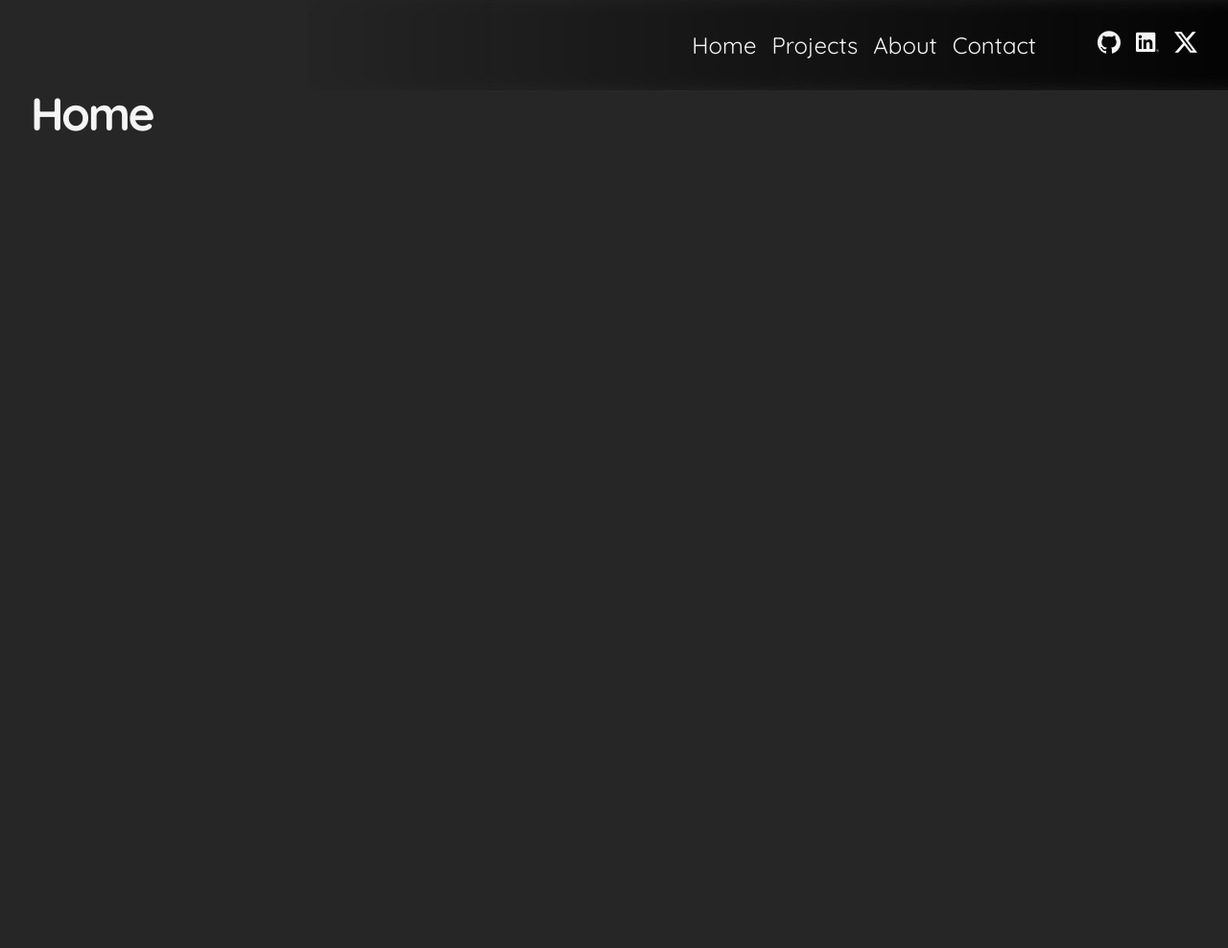
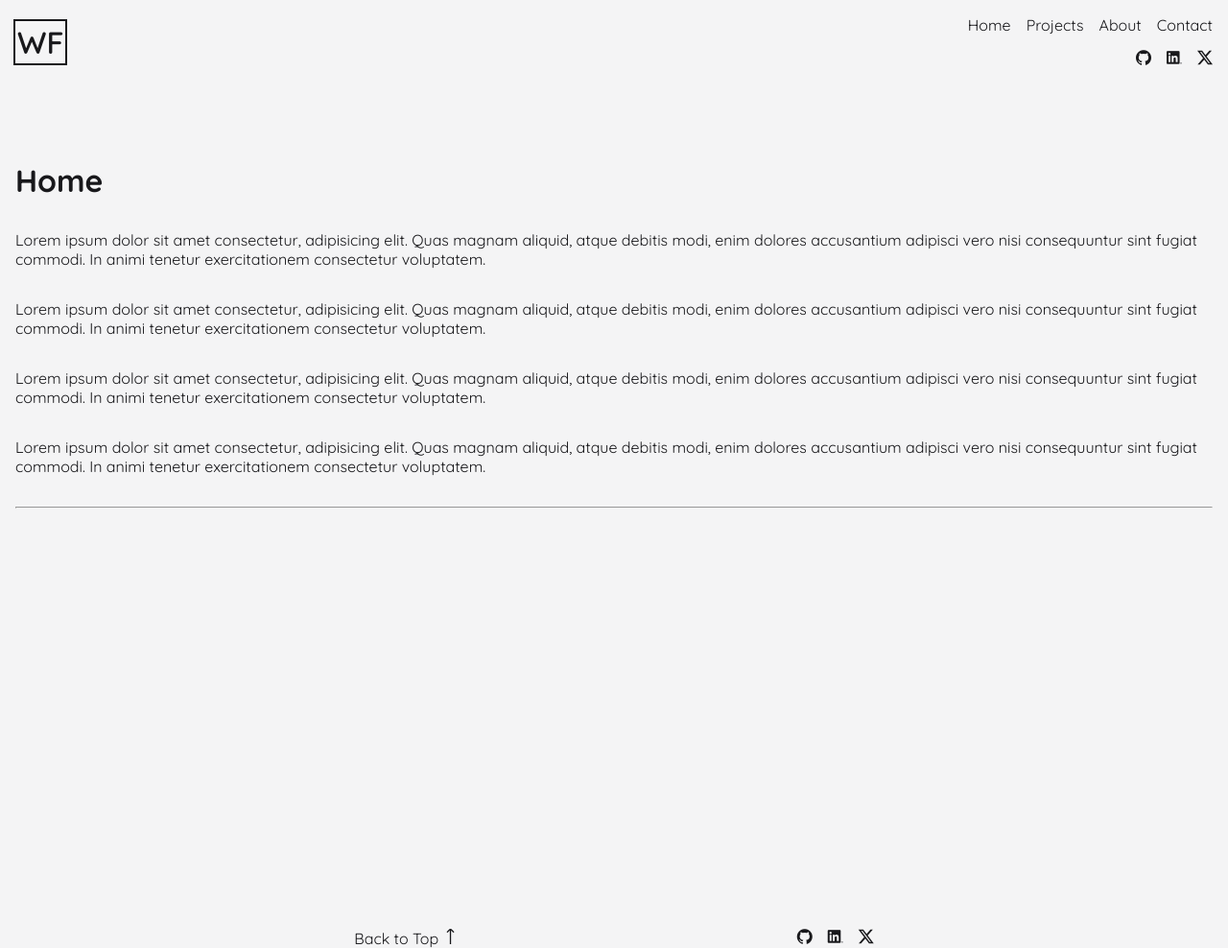
Before and after one commit to FurrerW/vanilla-portfolio, a plain HTML site: page index.html in a window 1280 px wide. Shown: the whole page at 96% size. Before the commit the page ends 800 px from the top, so only its background shows below. Drawn offline with nearby package versions, Linux system fonts and the light colour scheme.

Commit message:
Many changes, much CSS
Top nav and bottom nav are 90% taken care of. Added some colors so it
wasn't just a #fff background.

```diff
--- a/css/style.css
+++ b/css/style.css
@@ -1,57 +1,29 @@
 @import url("https://cdn-uicons.flaticon.com/3.0.0/uicons-brands/css/uicons-brands.css");
+@import url("https://cdn-uicons.flaticon.com/3.0.0/uicons-regular-straight/css/uicons-regular-straight.css");
 @import url("https://fonts.googleapis.com/css2?family=Quicksand:wght@300..700&display=swap");
 
+:root {
     * {
-    border: none;
         box-sizing: border-box;
-    font-family: Quicksand, Arial, sans-serif;
-    list-style: none;
         margin: 0;
-    outline: none;
+        min-width: 0;
         padding: 0;
-    text-decoration: none;
+    }
 }
 
-p {
-    font-size: 1rem;
-    line-height: calc(1.25 / 0.875);
-    letter-spacing: 0em;
+body {
+    font-family: "Quicksand", sans-serif;
+    background-color: #f4f4f5;
+    color: #18181b;
 }
 
-h6 {
-    font-size: 1.125rem;
-    line-height: calc(1.75 / 1.125);
-    letter-spacing: 0em;
+.body-div {
+    padding-inline: 1rem;
 }
 
-h5 {
-    font-size: 1.25rem;
-    line-height: calc(1.75 / 1.25);
-    letter-spacing: 0em;
-}
-
-h4 {
-    font-size: 1.5rem;
-    line-height: calc(2 / 1.5);
-    letter-spacing: -0.25em;
-}
-
-h3 {
-    font-size: 1.875rem;
-    line-height: calc(2.25 / 1.875);
-    letter-spacing: -0.25em;
-}
-
-h2 {
-    font-size: 2.25rem;
-    line-height: calc(2.5 / 2.25);
-    letter-spacing: -0.25em;
-}
-
-h1 {
-    font-size: 3rem;
-    line-height: 1;
-    letter-spacing: -0.05em;
+a {
+    color: inherit;
+    text-decoration: none;
 }
 
 img {
@@ -60,64 +32,51 @@ img {
     height: auto;
 }
 
-a {
-    color: inherit;
-    cursor: pointer;
+.logo {
+    font-size: 2rem;
+    font-weight: 600;
+    outline: 2px solid;
+    padding: 0.125rem;
 }
 
-body {
-    width: 100%;
-    background-color: oklch(0.27 0 0);
-    color: oklch(0.97 0 0);
+.topnav {
+    align-items: center;
+    display: flex;
+    font-size: 1rem;
+    justify-content: space-between;
+    padding-top: 1rem;
+    margin-bottom: 6rem;
 }
 
-.main-div {
-    padding: 0 2rem;
-    margin: 0 auto;
+.topnav_links,
+.topnav_socials,
+.bottomnav_socials {
+    display: flex;
+    flex-direction: row;
+    list-style: none;
+    gap: 1rem;
+    font-size: 1rem;
 }
 
-header {
-    position: relative;
-    width: 75%;
-    display: flex;
-    flex-direction: row;
+.topnav_socials {
     justify-content: flex-end;
-    justify-self: end;
-    overflow: hidden;
+    padding-top: 1rem;
 }
 
-/* Adds blurred background for gradient */
-header::before {
-    content: "";
-    position: absolute;
-    top: 0;
-    left: 0;
-    right: 0;
-    bottom: 0;
-    z-index: -1; /* Places it behind the content */
-
-    /* Apply the same gradient */
-    background: linear-gradient(
-        to right,
-        oklch(0.1 0 0 / 0) 0%,
-        oklch(0.1 0 0) 100%
-    );
-
-    /* Add the blur filter */
-    filter: blur(8px); /* Adjust the pixel value to control blur intensity */
-    transform: scale(1.05);
+main {
+    display: flex;
+    flex-direction: column;
+    min-height: 100dvh;
+    gap: 2rem;
 }
 
-header nav {
+footer {
+    margin-top: auto;
+    padding-top: 2px;
+    > nav {
         display: flex;
-    flex-direction: row;
-    gap: 4rem;
-    padding: 2rem;
-    font-size: 1.5rem;
+        align-items: center;
+        justify-content: space-evenly;
+        padding-top: 2px;
     }
-
-header ul {
-    display: flex;
-    flex-direction: row;
-    gap: 1rem;
 }
--- a/index.html
+++ b/index.html
@@ -2,44 +2,87 @@
     <html lang="en">
         <head>
             <meta charset="UTF-8" />
-            <meta
-                name="viewport"
-                content="width=device-width, initial-scale=1.0"
-            />
+            <meta name="viewport" content="width=device-width, initial-scale=1.0" />
             <!-- <script src="js/script.js"></script> -->
             <link rel="stylesheet" href="css/style.css" />
             <title>Walter Furrer Portfolio</title>
         </head>
         <body>
-            <header>
-                <nav>
-                    <ul class="page-links">
-                        <li><a href="/index.html">Home</a></li>
-                        <li><a href="/projects.html">Projects</a></li>
-                        <li><a href="/aboutme.html">About</a></li>
-                        <li><a href="/contact.html">Contact</a></li>
-                    </ul>
-                    <ul class="social-links">
-                        <li>
-                            <a href="#"><i class="fi fi-brands-github"></i></a>
-                        </li>
-                        <li>
-                            <a href="#"
-                                ><i class="fi fi-brands-linkedin"></i
-                            ></a>
-                        </li>
-                        <li>
-                            <a href="#"
-                                ><i class="fi fi-brands-twitter-alt"></i
-                            ></a>
-                        </li>
-                    </ul>
-                </nav>
-            </header>
-            <div class="main-div">
+            <div class="body-div">
+                <header class="topnav_wrapper">
+                    <nav class="topnav">
+                        <a href="/index.html" class="logo">WF</a>
+                        <div class="topnav_links_container">
+                            <ul class="topnav_links">
+                                <li>
+                                    <a href="/index.html" class="topnav_link">Home</a>
+                                </li>
+                                <li>
+                                    <a href="/projects.html" class="topnav_link">Projects</a>
+                                </li>
+                                <li>
+                                    <a href="/aboutme.html" class="topnav_link">About</a>
+                                </li>
+                                <li>
+                                    <a href="/contact.html" class="topnav_link">Contact</a>
+                                </li>
+                            </ul>
+                            <ul class="topnav_socials">
+                                <li>
+                                    <a href="#" class="topnav_social_icon"><i class="fi fi-brands-github"></i></a>
+                                </li>
+                                <li>
+                                    <a href="#" class="topnav_social_icon"><i class="fi fi-brands-linkedin"></i></a>
+                                </li>
+                                <li>
+                                    <a href="#" class="topnav_social_icon"><i class="fi fi-brands-twitter-alt"></i></a>
+                                </li>
+                            </ul>
+                        </div>
+                    </nav>
+                </header>
                 <main>
                     <h1>Home</h1>
+                    <p>
+                        Lorem ipsum dolor sit amet consectetur, adipisicing elit. Quas magnam aliquid, atque debitis
+                        modi, enim dolores accusantium adipisci vero nisi consequuntur sint fugiat commodi. In animi
+                        tenetur exercitationem consectetur voluptatem.
+                    </p>
+                    <p>
+                        Lorem ipsum dolor sit amet consectetur, adipisicing elit. Quas magnam aliquid, atque debitis
+                        modi, enim dolores accusantium adipisci vero nisi consequuntur sint fugiat commodi. In animi
+                        tenetur exercitationem consectetur voluptatem.
+                    </p>
+                    <p>
+                        Lorem ipsum dolor sit amet consectetur, adipisicing elit. Quas magnam aliquid, atque debitis
+                        modi, enim dolores accusantium adipisci vero nisi consequuntur sint fugiat commodi. In animi
+                        tenetur exercitationem consectetur voluptatem.
+                    </p>
+                    <p>
+                        Lorem ipsum dolor sit amet consectetur, adipisicing elit. Quas magnam aliquid, atque debitis
+                        modi, enim dolores accusantium adipisci vero nisi consequuntur sint fugiat commodi. In animi
+                        tenetur exercitationem consectetur voluptatem.
+                    </p>
+                    <hr />
                 </main>
+                <footer>
+                    <nav>
+                        <div class="back_to_top">
+                            <a href="#">Back to Top <i class="fi fi-rs-arrow-up"></i></a>
+                        </div>
+                        <ul class="bottomnav_socials">
+                            <li>
+                                <a href="#" class="topnav_social_icon"><i class="fi fi-brands-github"></i></a>
+                            </li>
+                            <li>
+                                <a href="#" class="topnav_social_icon"><i class="fi fi-brands-linkedin"></i></a>
+                            </li>
+                            <li>
+                                <a href="#" class="topnav_social_icon"><i class="fi fi-brands-twitter-alt"></i></a>
+                            </li>
+                        </ul>
+                    </nav>
+                </footer>
             </div>
         </body>
     </html>
```
Lines whose indentation alone changed are shown as unchanged.
